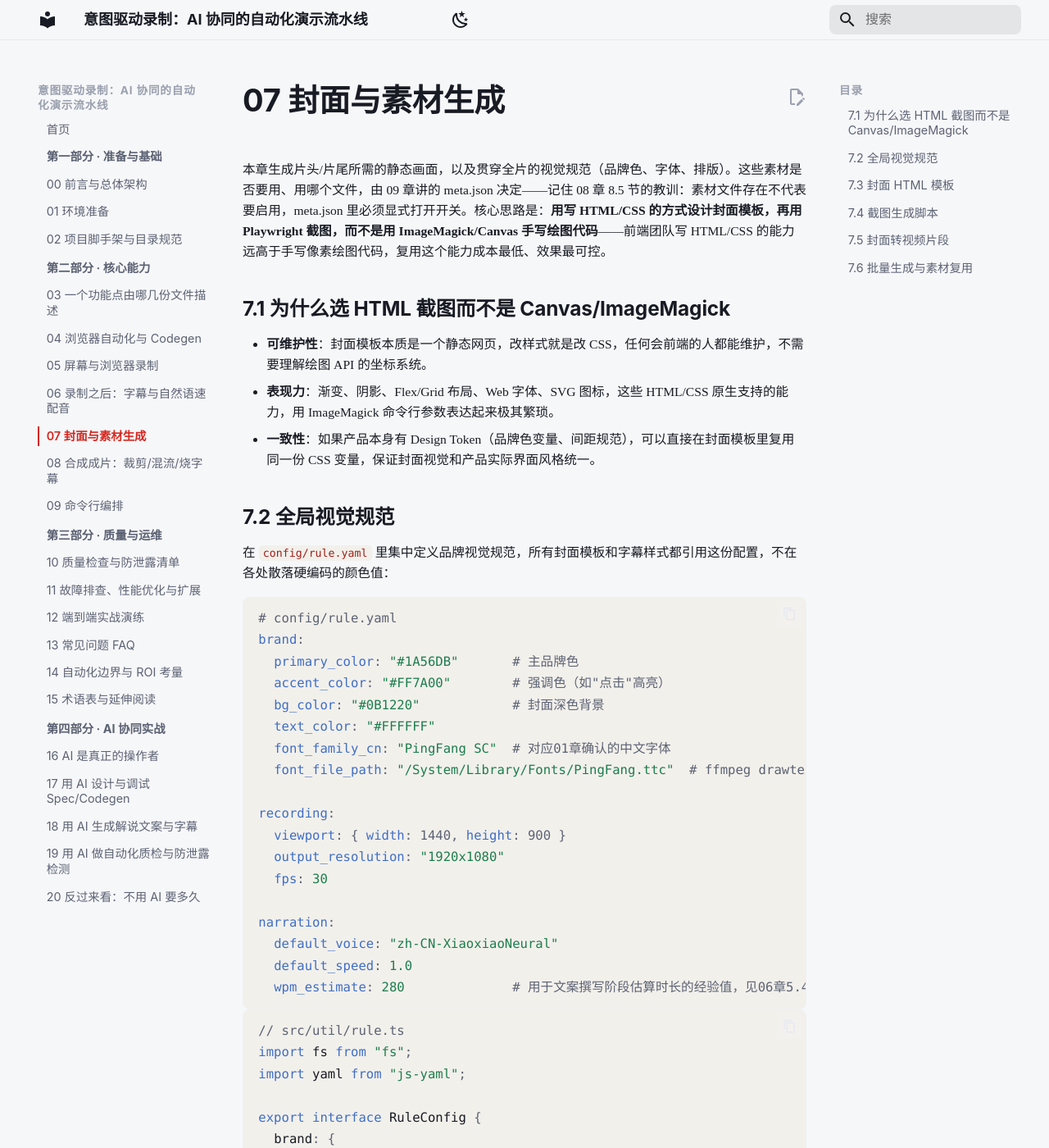
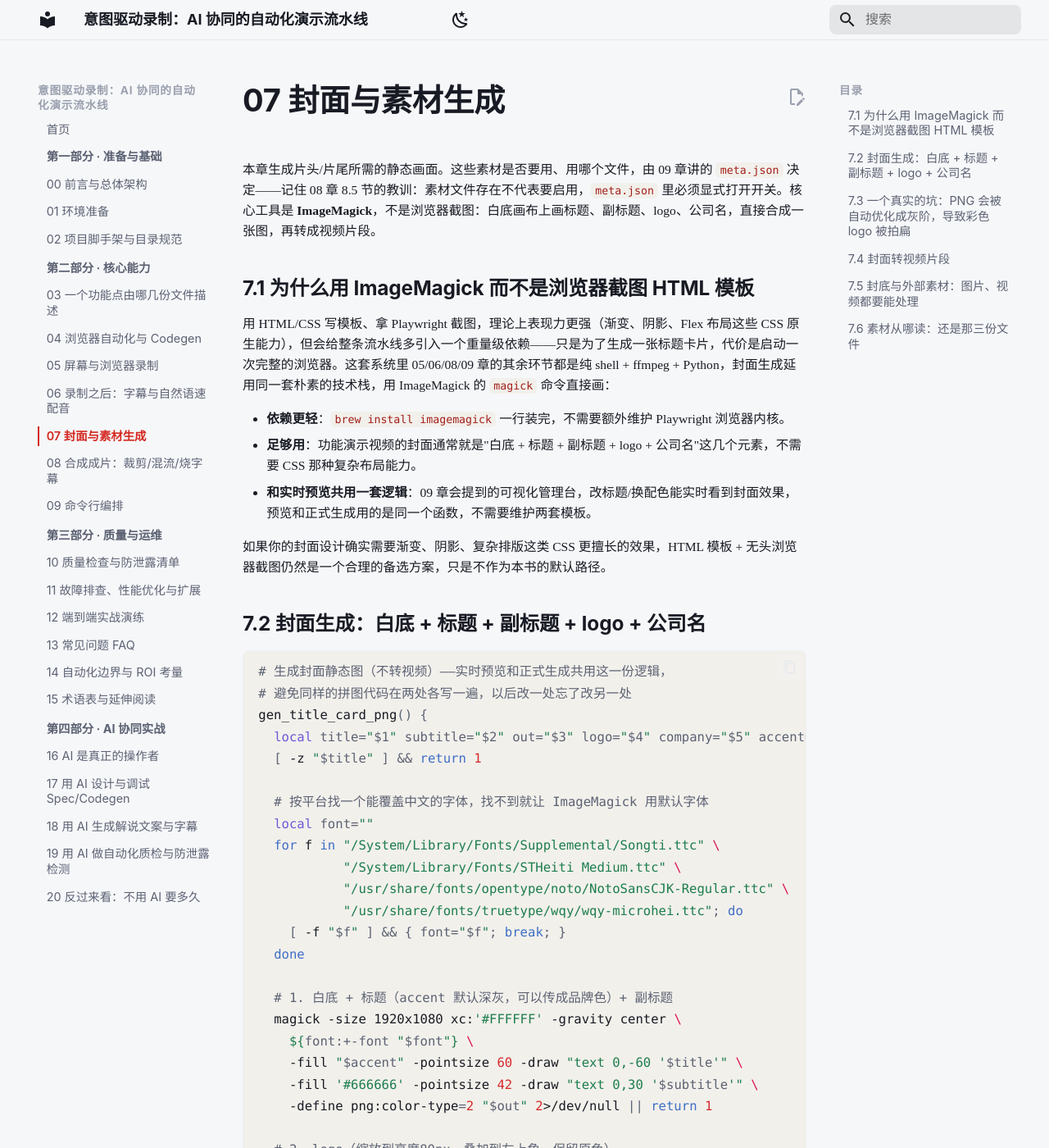
Before and after one commit to martinx/idrp-guide, an MkDocs documentation site: the page built from docs/07-cover-assets.md, in a window 1280 px wide and 1400 px high. Shown: the whole window at 82% size. Built offline with MkDocs 1.6.1 and Material for MkDocs 9.7.7, drawn with Linux system fonts in a browser that asks for light colours; comment, search, counter and statistics services are not loaded; some of the changed text lies outside the part shown.

Commit message:
纠正07章：封面生成用ImageMagick，不是HTML+浏览器截图
之前凭空设计了一套HTML模板+Playwright截图的方案，实际从未验证过是否匹配真实实现。
真实实现是ImageMagick直接画图：

- gen_title_card_png：白底+标题+副标题(accent色)+logo+公司名，三步合成
- 真实踩过的坑：全灰阶配色时PNG会被自动优化成灰阶色型，导致后续合成的彩色logo被
  拍扁成黑白，用 -define png:color-type=2 强制真彩色编码解决
- gen_title_card：转成视频片段，编码参数与正文对齐以便08章stream-copy拼接
- gen_cover/gen_outro：图片/视频两种素材统一处理
- 素材来源改回09章的meta.json三级配置模型，不再引用不存在的config/rule.yaml

同步修正02/11/15/17章里对旧HTML截图方案和config/rule.yaml的残留引用

````diff
--- a/docs/07-cover-assets.md
+++ b/docs/07-cover-assets.md
@@ -1,255 +1,119 @@
 # 07 封面与素材生成
 
-本章生成片头/片尾所需的静态画面，以及贯穿全片的视觉规范（品牌色、字体、排版）。这些素材是否要用、用哪个文件，由 09 章讲的 meta.json 决定——记住 08 章 8.5 节的教训：素材文件存在不代表要启用，meta.json 里必须显式打开开关。核心思路是：**用写 HTML/CSS 的方式设计封面模板，再用 Playwright 截图，而不是用 ImageMagick/Canvas 手写绘图代码**——前端团队写 HTML/CSS 的能力远高于手写像素绘图代码，复用这个能力成本最低、效果最可控。
+本章生成片头/片尾所需的静态画面。这些素材是否要用、用哪个文件，由 09 章讲的 `meta.json` 决定——记住 08 章 8.5 节的教训：素材文件存在不代表要启用，`meta.json` 里必须显式打开开关。核心工具是 **ImageMagick**，不是浏览器截图：白底画布上画标题、副标题、logo、公司名，直接合成一张图，再转成视频片段。
 
-## 7.1 为什么选 HTML 截图而不是 Canvas/ImageMagick
+## 7.1 为什么用 ImageMagick 而不是浏览器截图 HTML 模板
 
-- **可维护性**：封面模板本质是一个静态网页，改样式就是改 CSS，任何会前端的人都能维护，不需要理解绘图 API 的坐标系统。
-- **表现力**：渐变、阴影、Flex/Grid 布局、Web 字体、SVG 图标，这些 HTML/CSS 原生支持的能力，用 ImageMagick 命令行参数表达起来极其繁琐。
-- **一致性**：如果产品本身有 Design Token（品牌色变量、间距规范），可以直接在封面模板里复用同一份 CSS 变量，保证封面视觉和产品实际界面风格统一。
+用 HTML/CSS 写模板、拿 Playwright 截图，理论上表现力更强（渐变、阴影、Flex 布局这些 CSS 原生能力），但会给整条流水线多引入一个重量级依赖——只是为了生成一张标题卡片，代价是启动一次完整的浏览器。这套系统里 05/06/08/09 章的其余环节都是纯 shell + ffmpeg + Python，封面生成延用同一套朴素的技术栈，用 ImageMagick 的 `magick` 命令直接画：
 
-## 7.2 全局视觉规范
+- **依赖更轻**：`brew install imagemagick` 一行装完，不需要额外维护 Playwright 浏览器内核。
+- **足够用**：功能演示视频的封面通常就是"白底 + 标题 + 副标题 + logo + 公司名"这几个元素，不需要 CSS 那种复杂布局能力。
+- **和实时预览共用一套逻辑**：09 章会提到的可视化管理台，改标题/换配色能实时看到封面效果，预览和正式生成用的是同一个函数，不需要维护两套模板。
 
-在 `config/rule.yaml` 里集中定义品牌视觉规范，所有封面模板和字幕样式都引用这份配置，不在各处散落硬编码的颜色值：
+如果你的封面设计确实需要渐变、阴影、复杂排版这类 CSS 更擅长的效果，HTML 模板 + 无头浏览器截图仍然是一个合理的备选方案，只是不作为本书的默认路径。
 
-```yaml
-# config/rule.yaml
-brand:
-  primary_color: "#1A56DB"       # 主品牌色
-  accent_color: "#FF7A00"        # 强调色（如"点击"高亮）
-  bg_color: "#0B1220"            # 封面深色背景
-  text_color: "#FFFFFF"
-  font_family_cn: "PingFang SC"  # 对应01章确认的中文字体
-  font_file_path: "/System/Library/Fonts/PingFang.ttc"  # ffmpeg drawtext/subtitles 使用的绝对路径
+## 7.2 封面生成：白底 + 标题 + 副标题 + logo + 公司名
 
-recording:
-  viewport: { width: 1440, height: 900 }
-  output_resolution: "1920x1080"
-  fps: 30
+```bash
+# 生成封面静态图（不转视频）——实时预览和正式生成共用这一份逻辑，
+# 避免同样的拼图代码在两处各写一遍，以后改一处忘了改另一处
+gen_title_card_png() {
+  local title="$1" subtitle="$2" out="$3" logo="$4" company="$5" accent="${6:-#222222}"
+  [ -z "$title" ] && return 1
 
-narration:
-  default_voice: "zh-CN-XiaoxiaoNeural"
-  default_speed: 1.0
-  wpm_estimate: 280              # 用于文案撰写阶段估算时长的经验值，见06章5.4节
-```
+  # 按平台找一个能覆盖中文的字体，找不到就让 ImageMagick 用默认字体
+  local font=""
+  for f in "/System/Library/Fonts/Supplemental/Songti.ttc" \
+           "/System/Library/Fonts/STHeiti Medium.ttc" \
+           "/usr/share/fonts/opentype/noto/NotoSansCJK-Regular.ttc" \
+           "/usr/share/fonts/truetype/wqy/wqy-microhei.ttc"; do
+    [ -f "$f" ] && { font="$f"; break; }
+  done
 
-```typescript
-// src/util/rule.ts
-import fs from "fs";
-import yaml from "js-yaml";
+  # 1. 白底 + 标题（accent 默认深灰，可以传成品牌色）+ 副标题
+  magick -size 1920x1080 xc:'#FFFFFF' -gravity center \
+    ${font:+-font "$font"} \
+    -fill "$accent" -pointsize 60 -draw "text 0,-60 '$title'" \
+    -fill '#666666' -pointsize 42 -draw "text 0,30 '$subtitle'" \
+    -define png:color-type=2 "$out" 2>/dev/null || return 1
 
-export interface RuleConfig {
-  brand: {
-    primary_color: string;
-    accent_color: string;
-    bg_color: string;
-    text_color: string;
-    font_family_cn: string;
-    font_file_path: string;
-  };
-  recording: {
-    viewport: { width: number; height: number };
-    output_resolution: string;
-    fps: number;
-  };
-  narration: {
-    default_voice: string;
-    default_speed: number;
-    wpm_estimate: number;
-  };
-}
+  # 2. logo（缩放到高度80px，叠加到左上角，保留原色）
+  if [ -n "$logo" ] && [ -f "$logo" ]; then
+    local logo_small="/tmp/_cover_logo_$$.png"
+    magick "$logo" -resize x80 "$logo_small" 2>/dev/null
+    magick "$out" "$logo_small" -geometry +40+30 -composite -colorspace sRGB \
+      -define png:color-type=2 "$out" 2>/dev/null
+    rm -f "$logo_small"
+  fi
 
-export function loadRule(): RuleConfig {
-  return yaml.load(fs.readFileSync("config/rule.yaml", "utf-8")) as RuleConfig;
+  # 3. 公司名（底部居中）
+  if [ -n "$company" ] && [ -n "$font" ]; then
+    magick "$out" -font "$font" -gravity south -fill '#999999' -pointsize 24 \
+      -draw "text 0,50 '$company'" -colorspace sRGB -define png:color-type=2 "$out" 2>/dev/null
+  fi
 }
 ```
 
-## 7.3 封面 HTML 模板
+三步走：先画白底+文字，再叠 logo，最后加公司名——每一步都是对上一步产物的再加工，而不是一次性拼好所有图层，这样任何一步单独出问题都容易定位（比如 logo 没显示，只要看第2步的产物对不对）。
 
-```html
-<!-- src/cover/template.html -->
-<!doctype html>
-<html>
-<head>
-<meta charset="utf-8" />
-<style>
-  * { margin: 0; padding: 0; box-sizing: border-box; }
-  body {
-    width: 1920px;
-    height: 1080px;
-    background: linear-gradient(135deg, var(--bg-color) 0%, #050a14 100%);
-    font-family: var(--font-family), sans-serif;
-    color: var(--text-color);
-    display: flex;
-    flex-direction: column;
-    justify-content: center;
-    align-items: flex-start;
-    padding: 0 160px;
-    position: relative;
-    overflow: hidden;
-  }
-  .badge {
-    display: inline-block;
-    padding: 10px 28px;
-    border-radius: 999px;
-    background: var(--primary-color);
-    font-size: 28px;
-    letter-spacing: 2px;
-    margin-bottom: 40px;
-  }
-  .title {
-    font-size: 88px;
-    font-weight: 700;
-    line-height: 1.3;
-    max-width: 1400px;
-  }
-  .accent-bar {
-    width: 120px;
-    height: 10px;
-    background: var(--accent-color);
-    margin-top: 48px;
-    border-radius: 6px;
-  }
-  .glow {
-    position: absolute;
-    right: -200px;
-    top: -200px;
-    width: 800px;
-    height: 800px;
-    border-radius: 50%;
-    background: radial-gradient(circle, var(--primary-color) 0%, transparent 70%);
-    opacity: 0.25;
-  }
-</style>
-</head>
-<body>
-  <div class="glow"></div>
-  <div class="badge" id="badge">功能演示</div>
-  <div class="title" id="title">报表导出功能</div>
-  <div class="accent-bar"></div>
-</body>
-</html>
-```
+## 7.3 一个真实的坑：PNG 会被自动优化成灰阶，导致彩色 logo 被拍扁
 
-模板里的 CSS 变量（`--primary-color` 等）和 `#title`/`#badge` 的文本内容都通过截图脚本动态注入，模板文件本身不写死任何具体功能点的信息，保证一份模板服务所有功能点。
+上面代码里反复出现的 `-define png:color-type=2`，是一个真实踩过的坑：**如果画布上当前所有像素都是无彩色的**（比如默认的 `accent=#222222`、副标题灰色 `#666666`、背景纯白，三者的 R=G=B），ImageMagick 写 PNG 文件时会自动把颜色类型优化成灰阶（PNG 的 `IHDR color_type=0`），因为这样文件更小、看起来没有任何信息损失。
 
-## 7.4 截图生成脚本
+问题出在**下一步叠加彩色 logo 的时候**：合成操作是在这张已经被存成灰阶的 PNG 基础上进行的，`-composite` 会把新叠上去的彩色 logo 也一并拍扁成灰阶——观察到的现象是"logo 传的明明是彩色图片，合成出来的封面里 logo 却变成了黑白"。这个坑的诡异之处在于：**同样的代码，只要标题颜色换成一个真正的彩色（比如品牌红），就完全不会复现**，因为那种情况下画布从一开始就不是纯灰阶，不会触发 ImageMagick 的自动优化。也就是说默认配色（灰阶）反而是最容易触发问题的组合。
 
-```typescript
-// src/cover/render-cover.ts
-import { chromium } from "playwright";
-import fs from "fs";
-import path from "path";
-import { RuleConfig } from "../util/rule";
+解决方法是显式强制每一步都用真彩色 RGB 编码（`png:color-type=2`），不管当前画布内容是不是碰巧全是灰阶，都不允许 ImageMagick 做这个"聪明"的自动优化。这类问题的规律值得记住：**图像处理工具的"自动优化"经常是根据当前像素内容做的启发式判断，样例测试时用的颜色恰好绕开了触发条件，上线后遇到另一种配色才暴出问题**——测试封面生成逻辑时，应该覆盖"全灰阶"和"含彩色"两种配色，而不是只用一套顺手的测试数据。
 
-export async function renderCover(opts: {
-  title: string;
-  badgeText: string;
-  rule: RuleConfig;
-  outputPath: string;
-}): Promise<string> {
-  const templatePath = path.resolve(__dirname, "template.html");
-  let html = fs.readFileSync(templatePath, "utf-8");
+## 7.4 封面转视频片段
 
-  const browser = await chromium.launch();
-  const page = await browser.newPage({ viewport: { width: 1920, height: 1080 } });
+静态 PNG 需要转成一段"持续 N 秒的视频片段"，才能和其他动态录制片段拼接：
 
-  await page.goto(`file://${templatePath}`);
+```bash
+gen_title_card() {
+  local title="$1" subtitle="$2" duration="${3:-3}" out="$4"
+  local logo="$5" company="$6" accent="${7:-#222222}"
+  [ -z "$title" ] && return 1
 
-  // 注入 CSS 变量与文案内容，而不是用字符串拼接生成 HTML，避免特殊字符转义问题
-  await page.addStyleTag({
-    content: `
-      :root {
-        --primary-color: ${opts.rule.brand.primary_color};
-        --accent-color: ${opts.rule.brand.accent_color};
-        --bg-color: ${opts.rule.brand.bg_color};
-        --text-color: ${opts.rule.brand.text_color};
-        --font-family: "${opts.rule.brand.font_family_cn}";
-      }
-    `,
-  });
-  await page.evaluate(
-    ({ title, badgeText }) => {
-      document.getElementById("title")!.textContent = title;
-      document.getElementById("badge")!.textContent = badgeText;
-    },
-    { title: opts.title, badgeText: opts.badgeText }
-  );
+  local png="/tmp/_cover_$$.png"
+  gen_title_card_png "$title" "$subtitle" "$png" "$logo" "$company" "$accent" || return 1
 
-  await page.screenshot({ path: opts.outputPath });
-  await browser.close();
-  return opts.outputPath;
+  # 转视频（带静音轨，编码参数与正文对齐，方便08章合成阶段用 -c copy 无损拼接）
+  ffmpeg -loop 1 -i "$png" -f lavfi -i "anullsrc=r=48000:cl=stereo" \
+    -c:v h264_videotoolbox -b:v 5M -r 30 \
+    -vf "scale=1920:1080:force_original_aspect_ratio=decrease,pad=1920:1080:(ow-iw)/2:(oh-ih)/2:color=black" \
+    -pix_fmt yuv420p -t "$duration" -c:a aac -ar 48000 -ac 2 -shortest "$out" -y 2>/dev/null
+
+  rm -f "$png"
 }
 ```
 
-这里用 `page.evaluate` 设置 `textContent` 而不是拼接字符串生成整个 HTML 文档，是为了让功能标题里如果出现 `<`、`&` 等字符时不会破坏 HTML 结构或引发 XSS 类问题——虽然这是本地生成工具、不存在真正的安全边界，但养成"内容和结构分离"的习惯能避免很多低级的转义 bug。
+时长（`duration`）从 `meta.json` 的 `cover_duration` 字段读取（09 章 9.4 节），默认 3 秒。编码参数（`h264_videotoolbox`/30fps/1920x1080/yuv420p/48kHz立体声）刻意和正文录像保持一致，这样 08 章拼接时才能用 `-c copy` 无损快速拼接，而不需要重新编码。
 
-## 7.5 封面转视频片段
+## 7.5 封底与外部素材：图片、视频都要能处理
 
-07 章产出的是静态 PNG，08 章的合成阶段需要把它转成一段"持续 N 秒的视频片段"，才能和其他动态录制片段拼接。转换用 ffmpeg 的 `-loop` 参数：
+封底（outro）不一定是生成出来的标题卡，也可能是一段现成的视频或者一张现成的图片（比如产品的固定结尾画面）。这里用文件扩展名简单判断走哪条处理路径，两条路径最终都对齐到同样的编码参数：
 
-```typescript
-// src/cover/cover-to-clip.ts
-import { execFile } from "child_process";
-import { promisify } from "util";
-
-const execFileAsync = promisify(execFile);
-
-export async function coverImageToClip(opts: {
-  imagePath: string;
-  durationSec: number;
-  fps: number;
-  outputPath: string;
-}): Promise<string> {
-  await execFileAsync("ffmpeg", [
-    "-y",
-    "-loop", "1",
-    "-i", opts.imagePath,
-    "-t", String(opts.durationSec),
-    "-r", String(opts.fps),
-    "-vf", "scale=1920:1080,format=yuv420p",
-    "-vcodec", "libx264",
-    "-preset", "veryfast",
-    "-crf", "18",
-    opts.outputPath,
-  ]);
-  return opts.outputPath;
+```bash
+gen_cover() {
+  local asset="$1" dur="$2" out="$3"
+  if [[ "$asset" == *.mp4 || "$asset" == *.mov ]]; then
+    ffmpeg -i "$asset" -f lavfi -i "anullsrc=r=48000:cl=stereo" \
+      -c:v h264_videotoolbox -b:v 5M -r 30 \
+      -vf "scale=1920:1080:force_original_aspect_ratio=decrease,pad=1920:1080:(ow-iw)/2:(oh-ih)/2:color=black" \
+      -pix_fmt yuv420p -c:a aac -ar 48000 -ac 2 -map 0:v:0 -map 1:a:0 -shortest "$out" -y 2>/dev/null && echo "$out"
+  else
+    ffmpeg -loop 1 -i "$asset" -f lavfi -i "anullsrc=r=48000:cl=stereo" \
+      -c:v h264_videotoolbox -b:v 5M -r 30 \
+      -vf "scale=1920:1080:force_original_aspect_ratio=decrease,pad=1920:1080:(ow-iw)/2:(oh-ih)/2:color=black" \
+      -pix_fmt yuv420p -t "$dur" -c:a aac -ar 48000 -ac 2 -shortest "$out" -y 2>/dev/null && echo "$out"
+  fi
 }
 ```
 
-`durationSec` 直接来自 06 章为 `cover`/`outro` 步骤生成的配音时长（`kind: cover` 步骤同样要过一遍 06 章的配音流程，只是它的"操作"环节是空的，只有配音+静态画面）。
+封底复用同一个函数（`gen_outro` 就是直接调用 `gen_cover`），因为"把一段素材统一成标准编码参数的视频片段"这件事，图片和视频只是输入格式不同，处理逻辑完全一样，没必要为封底单独写一份。
 
-## 7.6 批量生成与素材复用
+## 7.6 素材从哪读：还是那三份文件
 
-如果同一个产品线的多个功能点共享同一套品牌规范（几乎总是如此），封面模板和 `render-cover.ts` 完全复用，唯一变化的输入只是 `title` 文本（从各自的 meta.json 读取）。可以写一个批量脚本，遍历所有功能点目录，为每个功能点预生成封面图，作为 CI 里的一个独立、可缓存的步骤（封面生成不依赖任何浏览器操作录制，是全流程里最快、最适合提前批量跑的一环）：
+回到 03 章的三份文件模型——封面用不用、标题写什么、logo 在哪，全部来自 `meta.json`（直接字段：`title`/`subtitle`/`cover_duration`/`company`/`cover_accent_color`，或者 08 章 8.5 节讲过的 `resolve_asset` 按约定文件名查找 `logo`/`cover`/`outro`）。这里不需要一份独立的"品牌规范"配置文件——`meta.json` 的三级合并（09 章 9.4 节：内置默认 → 项目级 → 功能级）本身就承担了"全项目统一视觉规范"的角色：项目级 `meta.json` 里定好 `cover_accent_color`、`company`，所有功能点的封面自动保持一致，个别功能点需要不同的标题/副标题时，功能级 `meta.json` 只覆盖这两个字段即可。
 
-```typescript
-// src/cover/batch-render.ts
-import fs from "fs";
-import path from "path";
-import { loadFeatureSpec } from "../spec/loader";
-import { loadRule } from "../util/rule";
-import { renderCover } from "./render-cover";
-
-async function main() {
-  const rule = loadRule();
-  const specFiles = fs.readdirSync("specs").filter((f) => f.endsWith(".yaml"));
-
-  for (const file of specFiles) {
-    const spec = loadFeatureSpec(path.join("specs", file));
-    const outDir = path.join("work", spec.id);
-    fs.mkdirSync(outDir, { recursive: true });
-    await renderCover({
-      title: spec.title,
-      badgeText: "功能演示",
-      rule,
-      outputPath: path.join(outDir, "cover.png"),
-    });
-    console.log(`✅ ${spec.id} 封面已生成`);
-  }
-}
-
-main();
-```
-
-下一章把本章的封面片段、05 章的操作录制片段、06 章的配音音频，全部按时间轴合成为最终成片。
+下一章把本章的封面片段、05 章的操作录像、06 章的配音，全部按时间轴合成为最终成片。
````
Also changed, not shown: docs/02-project-scaffold.md (+2 -2 lines), docs/11-troubleshooting.md (+1 -1 lines), docs/15-glossary.md (+1 -1 lines), docs/17-ai-spec-and-codegen.md (+1 -1 lines).
